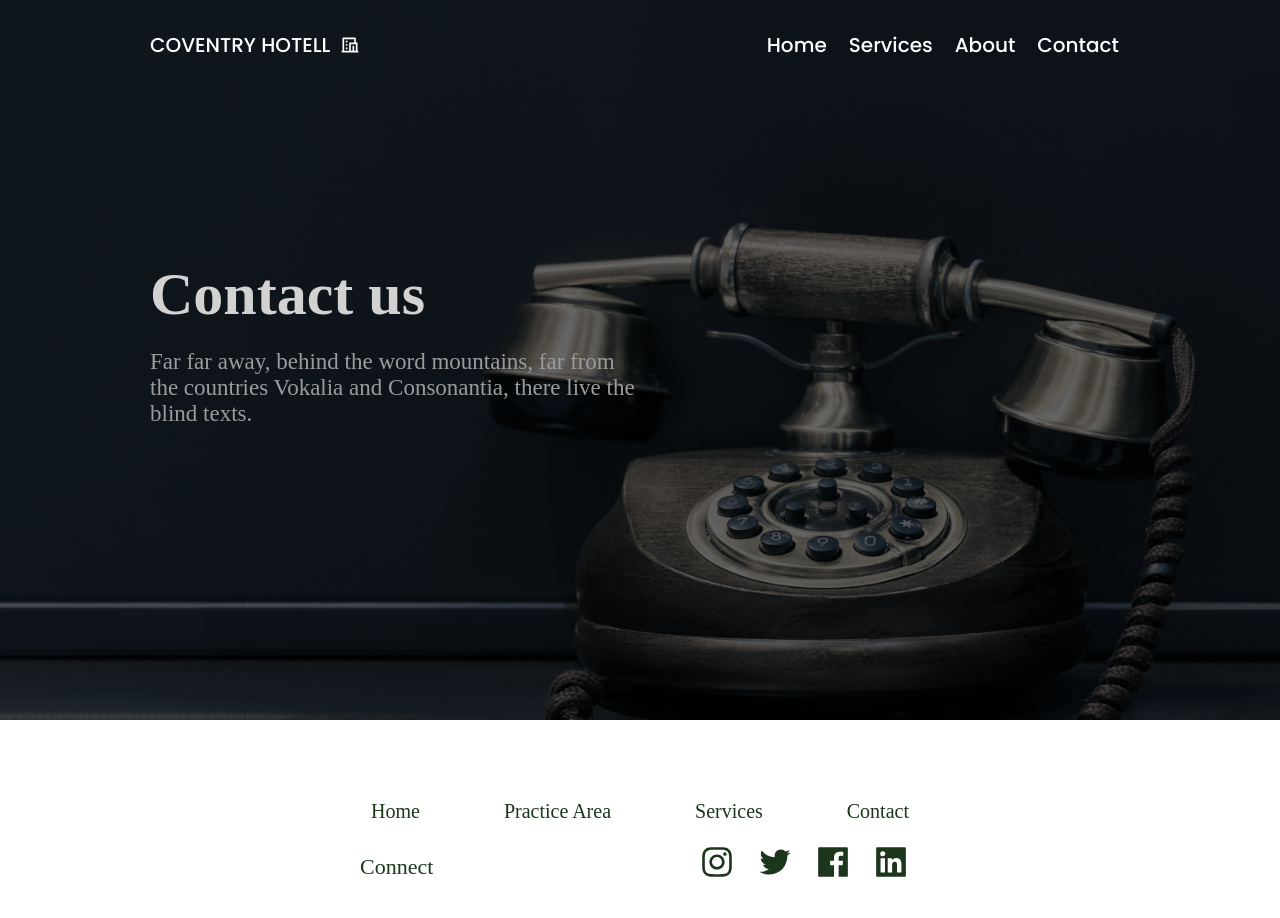
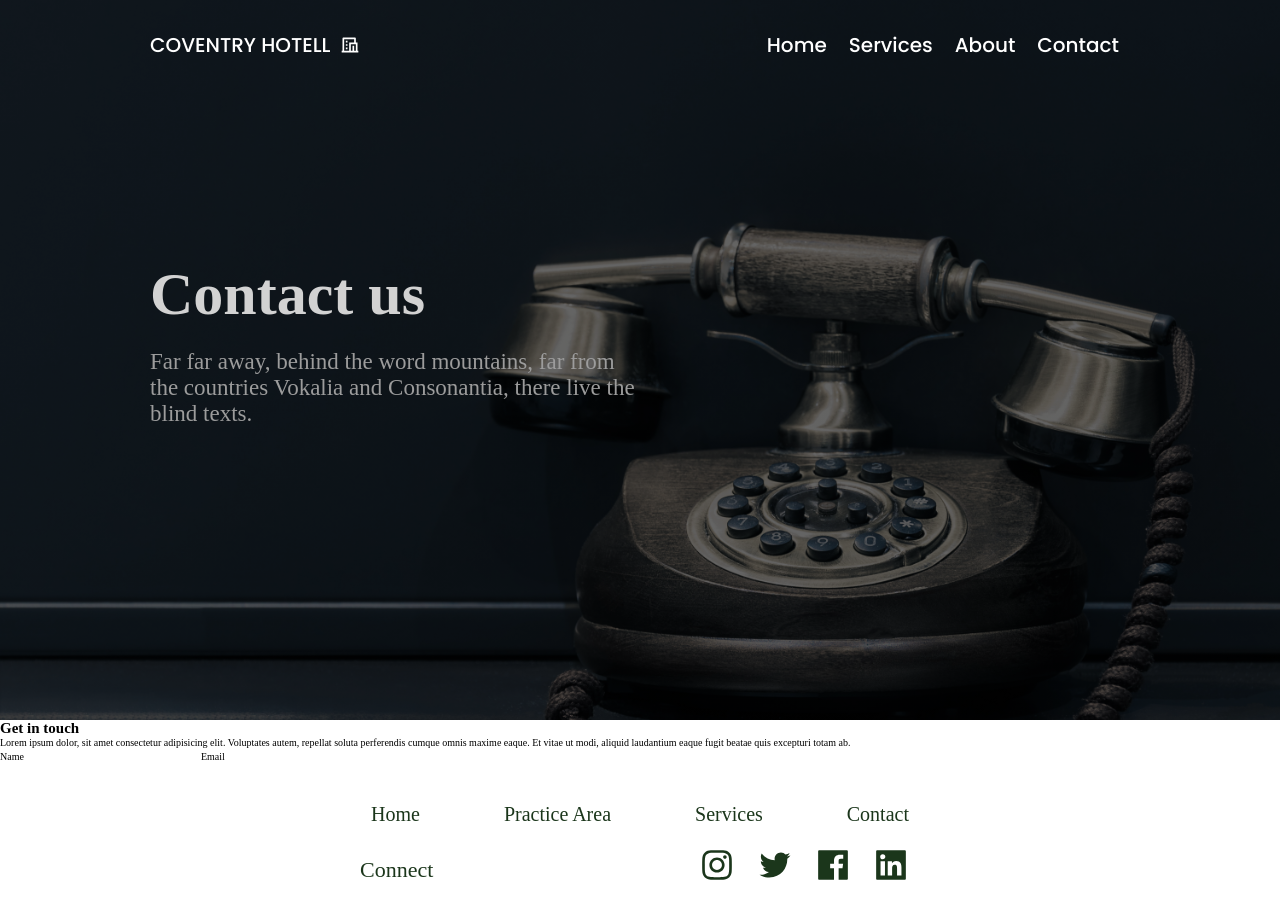
Before and after one commit to Davetech101/coventry-hotel, a Next.js app: page /contact in a window 1280 px wide. Shown: the top 918 px of the page. Built offline with nearby package versions, Linux system fonts and the light colour scheme.

Commit message:
get in touch

```diff
--- a/components/GetInTouch.tsx
+++ b/components/GetInTouch.tsx
@@ -4,8 +4,13 @@ import SGetInTouch from "../styles/styled-components/SGetInTouch";
 const GetInTouch = () => {
   return (
     <SGetInTouch>
+        <h2>Get in touch</h2>
+        <p>Lorem ipsum dolor, sit amet consectetur adipisicing elit. Voluptates autem, repellat soluta perferendis cumque omnis maxime eaque. Et vitae ut modi, aliquid laudantium eaque fugit beatae quis excepturi totam ab.</p>
       <form>
-
+        <label htmlFor="name">Name</label>
+        <input type="text" id="name" />
+        <label htmlFor="email">Email</label>
+        <input type="email" name="email" id="email" />
       </form>
     </SGetInTouch>
   );
--- a/styles/styled-components/SGetInTouch.tsx
+++ b/styles/styled-components/SGetInTouch.tsx
@@ -1,105 +1,7 @@
 import styled from "styled-components";
 
 const SGetInTouch = styled.section`
-  display: flex;
-  align-items: center;
-  justify-content: space-between;
-  margin-top: 4rem;
-  position: relative;
 
-  .green {
-    background: #1b361b;
-    width: 30%;
-    height: 40rem;
-  }
-
-  .bg {
-    background-image: linear-gradient(
-        to left,
-        rgba(0, 0, 0, 0.6),
-        rgba(0, 0, 0, 0.2)
-      ),
-      url(/assets/history.jpg);
-    background-size: cover;
-    background-position: left;
-    background-repeat: no-repeat;
-    width: 35%;
-    min-height: 35rem;
-    position: absolute;
-    top: 50%;
-    right: 15rem;
-    transform: translate(-0, -50%);
-    box-shadow: 5px 5px 10px rgba(0, 0, 0, 0.2);
-  }
-
-  .text {
-    width: 50%;
-    padding-left: 15rem;
-  }
-
-  h2 {
-    font-size: 3rem;
-    color: #1b361b;
-    margin-bottom: 2rem;
-  }
-
-  p {
-    color: rgba(0, 0, 0, 0.7);
-    font-size: 1.5rem;
-  }
-
-  @media only screen and (max-width: 1200px) {
-    .bg {
-      right: 3rem;
-      min-height: 25rem;
-    }
-
-    .text {
-      width: 55%;
-      padding-left: 3rem;
-    }
-
-    .green {
-      background: #1b361b;
-      width: 20%;
-      height: 30rem;
-    }
-  }
-
-  @media only screen and (max-width: 600px) {
-    flex-direction: column;
-    padding: 0 3rem;
-
-    .bg {
-      width: 90%;
-      min-height: 35rem;
-      position: absolute;
-      top: 10%;
-      left: 50%;
-      transform: translate(-50%, -10%);
-      box-shadow: 5px 5px 10px rgba(0, 0, 0, 0.2);
-      border-top-right-radius: 10rem;
-      border-bottom-left-radius: 10rem;
-    }
-
-    .green {
-      margin-bottom: 4rem;
-      background: transparent;
-    }
-
-    .text {
-      padding: 0;
-      width: 100%;
-      z-index: 100;
-      padding: 2rem;
-      margin-top: 6rem;
-    }
-
-    p,
-    h2 {
-      color: #fff;
-    }
-  }
 `;
 
 export default SGetInTouch;
```
